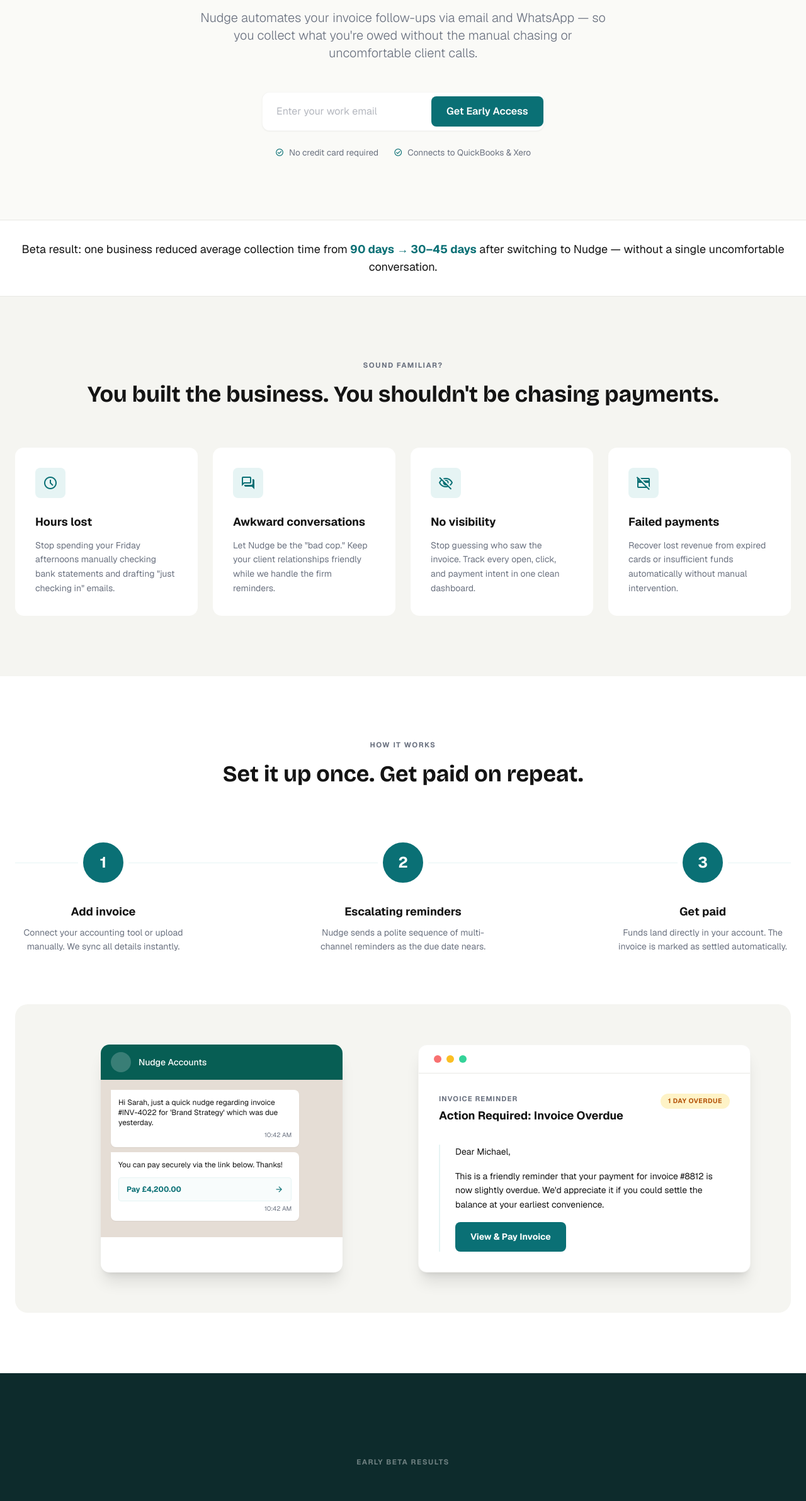
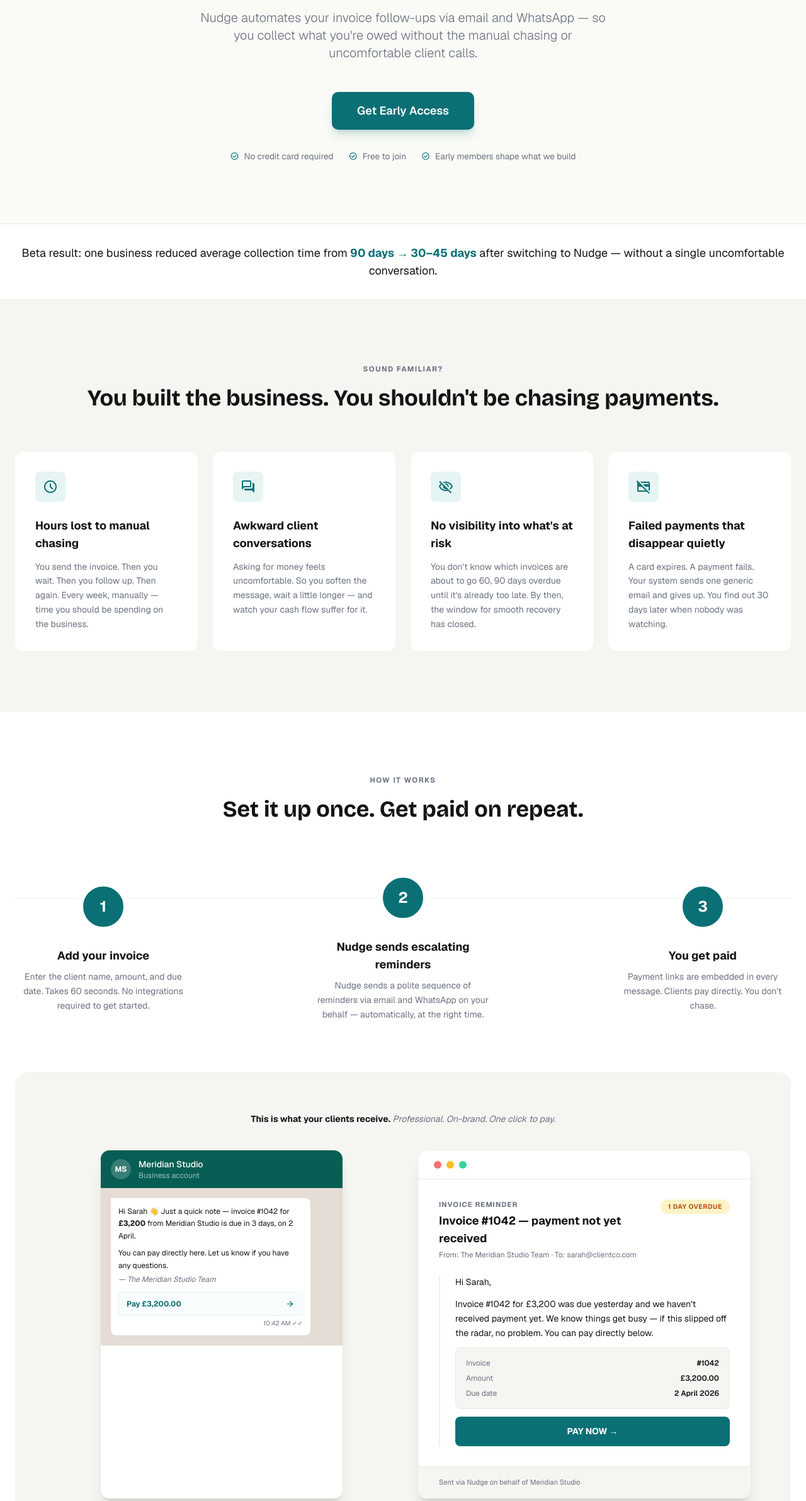
Before and after one commit to Aniket-975/nudge-landing, a plain HTML site: page stitch_nudge_landing_page (2)/code.html in a window 1280 px wide. Shown: the part 375-2759 px from the top of the page at 63% size. Drawn offline with nearby package versions, Linux system fonts and the light colour scheme; a script that the page names is missing.

Commit message:
apply all copy and mockup fixes

```diff
--- a/stitch_nudge_landing_page (2)/code.html
+++ b/stitch_nudge_landing_page (2)/code.html
@@ -1,15 +1,14 @@
 <!DOCTYPE html>
-
-<html class="scroll-smooth" lang="en"><head>
+<html class="scroll-smooth" lang="en">
+<head>
 <meta charset="utf-8"/>
 <meta content="width=device-width, initial-scale=1.0" name="viewport"/>
 <title>Nudge. — Automated Invoice Follow-ups</title>
 <script src="https://cdn.tailwindcss.com?plugins=forms,container-queries"></script>
 <link href="https://fonts.googleapis.com" rel="preconnect"/>
 <link crossorigin="" href="https://fonts.gstatic.com" rel="preconnect"/>
-<link href="https://fonts.googleapis.com/css2?family=Bricolage+Grotesque:opsz,wght@12..96,200..800&amp;family=Geist:wght@100..900&amp;display=swap" rel="stylesheet"/>
-<link href="https://fonts.googleapis.com/css2?family=Material+Symbols+Outlined:wght,FILL@100..700,0..1&amp;display=swap" rel="stylesheet"/>
-<link href="https://fonts.googleapis.com/css2?family=Material+Symbols+Outlined:wght,FILL@100..700,0..1&amp;display=swap" rel="stylesheet"/>
+<link href="https://fonts.googleapis.com/css2?family=Bricolage+Grotesque:opsz,wght@12..96,200..800&family=Geist:wght@100..900&display=swap" rel="stylesheet"/>
+<link href="https://fonts.googleapis.com/css2?family=Material+Symbols+Outlined:wght,FILL@100..700,0..1&display=swap" rel="stylesheet"/>
 <style>
   body {
     font-family: 'Geist', sans-serif;
@@ -57,16 +56,21 @@
 </script>
 </head>
 <body class="antialiased selection:bg-primary/20 selection:text-primary">
-<!-- 1. TOPNAVBAR -->
-<nav class="fixed top-0 w-full z-50 bg-white/70 dark:bg-[#0d2b2c]/70 backdrop-blur-xl shadow-sm dark:shadow-none">
+
+<!-- 1. NAV -->
+<nav class="fixed top-0 w-full z-50 bg-white/70 backdrop-blur-xl shadow-sm">
   <div class="flex justify-between items-center w-full px-6 py-4 max-w-7xl mx-auto">
-<div class="text-2xl font-extrabold tracking-tighter text-[#141414] dark:text-[#FAFAF7] font-[Bricolage_Grotesque]">Nudge.</div>
-<button class="bg-primary text-white px-5 py-2.5 rounded-[8px] font-medium hover:bg-primary-dark transition-all duration-300 active:scale-95" data-tally-open="8181O5" data-tally-width="480">
+    <div class="text-2xl font-extrabold tracking-tighter text-[#141414] font-[Bricolage_Grotesque]">Nudge.</div>
+    <button
+      class="bg-primary text-white px-5 py-2.5 rounded-[8px] font-medium hover:bg-primary-dark transition-all duration-300 active:scale-95"
+      data-tally-open="8181O5"
+      data-tally-width="480">
       Join the waitlist
     </button>
   </div>
 </nav>
-<!-- 2. HERO SECTION -->
+
+<!-- 2. HERO -->
 <header class="pt-40 pb-24 px-6 max-w-7xl mx-auto text-center overflow-hidden">
   <div class="inline-block px-4 py-1.5 mb-8 rounded-full bg-primary-light text-primary text-[0.72rem] font-bold tracking-[0.13em] uppercase">
     RECEIVABLES AUTOMATION
@@ -75,14 +79,18 @@
     Stop chasing invoices. <br/>
     <span class="text-primary italic">Start collecting them.</span>
   </h1>
-<p class="text-lg md:text-xl text-text-muted font-light max-w-2xl mx-auto mb-12 leading-relaxed">Nudge automates your invoice follow-ups via email and WhatsApp — so you collect what you're owed without the manual chasing or uncomfortable client calls.</p>
-<div class="max-w-md mx-auto mb-6">
-<div class="flex flex-col sm:flex-row gap-3 p-1.5 bg-white border border-[#e8e8e4]/40 rounded-[12px] shadow-sm">
-<input class="flex-grow px-4 py-3 bg-transparent border-none focus:ring-0 text-text-primary placeholder:text-text-muted/50" placeholder="Enter your work email" type="email"/>
-<button class="bg-primary text-white px-6 py-3 rounded-[8px] font-semibold hover:bg-primary-dark transition-all duration-300 whitespace-nowrap active:scale-95" data-tally-emoji-animation="wave" data-tally-emoji-text="👋" data-tally-open="8181O5" data-tally-width="480">
+  <p class="text-lg md:text-xl text-text-muted font-light max-w-2xl mx-auto mb-12 leading-relaxed">
+    Nudge automates your invoice follow-ups via email and WhatsApp — so you collect what you're owed without the manual chasing or uncomfortable client calls.
+  </p>
+  <div class="flex justify-center mb-8">
+    <button
+      class="bg-primary text-white px-10 py-4 rounded-[10px] font-semibold text-lg hover:bg-primary-dark transition-all duration-300 active:scale-95 shadow-lg shadow-primary/20"
+      data-tally-open="8181O5"
+      data-tally-emoji-text="👋"
+      data-tally-emoji-animation="wave"
+      data-tally-width="480">
       Get Early Access
     </button>
-</div>
   </div>
   <div class="flex flex-wrap justify-center gap-6 text-[0.85rem] text-text-muted">
     <div class="flex items-center gap-2">
@@ -91,10 +99,15 @@
     </div>
     <div class="flex items-center gap-2">
       <span class="material-symbols-outlined text-primary text-sm">check_circle</span>
-                Connects to QuickBooks &amp; Xero
+      Free to join
+    </div>
+    <div class="flex items-center gap-2">
+      <span class="material-symbols-outlined text-primary text-sm">check_circle</span>
+      Early members shape what we build
     </div>
   </div>
 </header>
+
 <!-- 3. PROOF BAR -->
 <section class="w-full bg-white border-y border-[#e8e8e4] py-8 overflow-hidden">
   <div class="max-w-7xl mx-auto px-6 text-center">
@@ -104,6 +117,7 @@
     </p>
   </div>
 </section>
+
 <!-- 4. PAIN SECTION -->
 <section class="bg-section-alt py-24 px-6">
   <div class="max-w-7xl mx-auto">
@@ -112,41 +126,47 @@
       <h2 class="text-3xl md:text-4xl font-headline font-bold mt-4">You built the business. You shouldn't be chasing payments.</h2>
     </div>
     <div class="grid grid-cols-1 md:grid-cols-2 lg:grid-cols-4 gap-6">
+
       <!-- Card 1 -->
       <div class="bg-white p-8 rounded-2xl hover:-translate-y-2 transition-transform duration-300">
         <div class="w-12 h-12 bg-primary-light rounded-lg flex items-center justify-center mb-6">
           <span class="material-symbols-outlined text-primary">schedule</span>
         </div>
-<h3 class="text-lg font-bold mb-3">Hours lost</h3>
-<p class="text-text-muted text-sm leading-relaxed">Stop spending your Friday afternoons manually checking bank statements and drafting "just checking in" emails.</p>
+        <h3 class="text-lg font-bold mb-3">Hours lost to manual chasing</h3>
+        <p class="text-text-muted text-sm leading-relaxed">You send the invoice. Then you wait. Then you follow up. Then again. Every week, manually — time you should be spending on the business.</p>
       </div>
+
       <!-- Card 2 -->
       <div class="bg-white p-8 rounded-2xl hover:-translate-y-2 transition-transform duration-300">
         <div class="w-12 h-12 bg-primary-light rounded-lg flex items-center justify-center mb-6">
           <span class="material-symbols-outlined text-primary">forum</span>
         </div>
-<h3 class="text-lg font-bold mb-3">Awkward conversations</h3>
-<p class="text-text-muted text-sm leading-relaxed">Let Nudge be the "bad cop." Keep your client relationships friendly while we handle the firm reminders.</p>
+        <h3 class="text-lg font-bold mb-3">Awkward client conversations</h3>
+        <p class="text-text-muted text-sm leading-relaxed">Asking for money feels uncomfortable. So you soften the message, wait a little longer — and watch your cash flow suffer for it.</p>
       </div>
+
       <!-- Card 3 -->
       <div class="bg-white p-8 rounded-2xl hover:-translate-y-2 transition-transform duration-300">
         <div class="w-12 h-12 bg-primary-light rounded-lg flex items-center justify-center mb-6">
           <span class="material-symbols-outlined text-primary">visibility_off</span>
         </div>
-<h3 class="text-lg font-bold mb-3">No visibility</h3>
-<p class="text-text-muted text-sm leading-relaxed">Stop guessing who saw the invoice. Track every open, click, and payment intent in one clean dashboard.</p>
+        <h3 class="text-lg font-bold mb-3">No visibility into what's at risk</h3>
+        <p class="text-text-muted text-sm leading-relaxed">You don't know which invoices are about to go 60, 90 days overdue until it's already too late. By then, the window for smooth recovery has closed.</p>
       </div>
+
       <!-- Card 4 -->
       <div class="bg-white p-8 rounded-2xl hover:-translate-y-2 transition-transform duration-300">
         <div class="w-12 h-12 bg-primary-light rounded-lg flex items-center justify-center mb-6">
           <span class="material-symbols-outlined text-primary">credit_card_off</span>
         </div>
-<h3 class="text-lg font-bold mb-3">Failed payments</h3>
-<p class="text-text-muted text-sm leading-relaxed">Recover lost revenue from expired cards or insufficient funds automatically without manual intervention.</p>
+        <h3 class="text-lg font-bold mb-3">Failed payments that disappear quietly</h3>
+        <p class="text-text-muted text-sm leading-relaxed">A card expires. A payment fails. Your system sends one generic email and gives up. You find out 30 days later when nobody was watching.</p>
       </div>
+
     </div>
   </div>
 </section>
+
 <!-- 5. HOW IT WORKS -->
 <section class="py-24 px-6 bg-white overflow-hidden">
   <div class="max-w-7xl mx-auto">
@@ -154,49 +174,60 @@
       <span class="text-[0.72rem] font-bold tracking-[0.13em] uppercase text-text-muted">HOW IT WORKS</span>
       <h2 class="text-3xl md:text-4xl font-headline font-bold mt-4">Set it up once. Get paid on repeat.</h2>
     </div>
+
     <!-- Steps -->
     <div class="relative flex flex-col md:flex-row justify-between items-center gap-12 mb-20">
       <div class="hidden md:block absolute top-10 left-0 w-full h-px bg-primary-light z-0"></div>
+
       <div class="relative z-10 flex flex-col items-center text-center max-w-[280px]">
         <div class="w-20 h-20 rounded-full bg-primary flex items-center justify-center text-white text-2xl font-bold mb-6 border-8 border-white">1</div>
-<h3 class="text-lg font-bold mb-2">Add invoice</h3>
-<p class="text-text-muted text-sm leading-relaxed">Connect your accounting tool or upload manually. We sync all details instantly.</p>
+        <h3 class="text-lg font-bold mb-2">Add your invoice</h3>
+        <p class="text-text-muted text-sm leading-relaxed">Enter the client name, amount, and due date. Takes 60 seconds. No integrations required to get started.</p>
       </div>
+
       <div class="relative z-10 flex flex-col items-center text-center max-w-[280px]">
         <div class="w-20 h-20 rounded-full bg-primary flex items-center justify-center text-white text-2xl font-bold mb-6 border-8 border-white">2</div>
-<h3 class="text-lg font-bold mb-2">Escalating reminders</h3>
-<p class="text-text-muted text-sm leading-relaxed">Nudge sends a polite sequence of multi-channel reminders as the due date nears.</p>
+        <h3 class="text-lg font-bold mb-2">Nudge sends escalating reminders</h3>
+        <p class="text-text-muted text-sm leading-relaxed">Nudge sends a polite sequence of reminders via email and WhatsApp on your behalf — automatically, at the right time.</p>
       </div>
+
       <div class="relative z-10 flex flex-col items-center text-center max-w-[280px]">
         <div class="w-20 h-20 rounded-full bg-primary flex items-center justify-center text-white text-2xl font-bold mb-6 border-8 border-white">3</div>
-<h3 class="text-lg font-bold mb-2">Get paid</h3>
-<p class="text-text-muted text-sm leading-relaxed">Funds land directly in your account. The invoice is marked as settled automatically.</p>
+        <h3 class="text-lg font-bold mb-2">You get paid</h3>
+        <p class="text-text-muted text-sm leading-relaxed">Payment links are embedded in every message. Clients pay directly. You don't chase.</p>
       </div>
     </div>
+
     <!-- Mockup Panel -->
     <div class="bg-section-alt rounded-[20px] p-8 md:p-12 lg:p-16">
+      <p class="text-center text-text-muted text-sm mb-10 italic">
+        <strong class="text-text-primary not-italic">This is what your clients receive.</strong> Professional. On-brand. One click to pay.
+      </p>
       <div class="grid grid-cols-1 lg:grid-cols-2 gap-12">
+
         <!-- WhatsApp Mockup -->
         <div class="bg-white rounded-2xl shadow-xl overflow-hidden max-w-sm mx-auto w-full">
           <div class="bg-[#075E54] px-4 py-3 flex items-center gap-3">
-<div class="w-8 h-8 rounded-full bg-white/20"></div>
-<div class="text-white text-sm font-medium">Nudge Accounts</div>
+            <div class="w-8 h-8 rounded-full bg-white/20 flex items-center justify-center text-white text-xs font-bold">MS</div>
+            <div>
+              <div class="text-white text-sm font-medium">Meridian Studio</div>
+              <div class="text-white/60 text-xs">Business account</div>
+            </div>
           </div>
           <div class="p-4 bg-[#E5DDD5] min-h-[250px] flex flex-col gap-2">
-<div class="bg-white p-3 rounded-lg rounded-tl-none shadow-sm max-w-[85%]">
-<p class="text-xs text-text-primary">Hi Sarah, just a quick nudge regarding invoice #INV-4022 for 'Brand Strategy' which was due yesterday.</p>
-<span class="text-[10px] text-text-muted block text-right mt-1">10:42 AM</span>
-</div>
-<div class="bg-white p-3 rounded-lg rounded-tl-none shadow-sm max-w-[85%]">
-<p class="text-xs text-text-primary">You can pay securely via the link below. Thanks!</p>
+            <div class="bg-white p-3 rounded-lg rounded-tl-none shadow-sm max-w-[90%]">
+              <p class="text-xs text-text-primary leading-relaxed">Hi Sarah 👋 Just a quick note — invoice #1042 for <strong>£3,200</strong> from Meridian Studio is due in 3 days, on 2 April.</p>
+              <p class="text-xs text-text-primary leading-relaxed mt-2">You can pay directly here. Let us know if you have any questions.</p>
+              <p class="text-xs text-text-muted mt-1 italic">— The Meridian Studio Team</p>
               <div class="mt-3 py-2 px-3 border border-primary-light rounded bg-primary-light/30 flex items-center justify-between">
-<span class="text-primary font-bold text-xs">Pay £4,200.00</span>
+                <span class="text-primary font-bold text-xs">Pay £3,200.00</span>
                 <span class="material-symbols-outlined text-primary text-sm">arrow_forward</span>
               </div>
-<span class="text-[10px] text-text-muted block text-right mt-1">10:42 AM</span>
+              <span class="text-[10px] text-text-muted block text-right mt-1">10:42 AM ✓✓</span>
             </div>
           </div>
         </div>
+
         <!-- Email Mockup -->
         <div class="bg-white rounded-2xl shadow-xl border border-[#e8e8e4]/40 overflow-hidden flex flex-col w-full">
           <div class="border-b border-[#e8e8e4] px-6 py-4 flex items-center gap-2">
@@ -205,26 +236,37 @@
             <div class="w-3 h-3 rounded-full bg-emerald-400"></div>
           </div>
           <div class="p-8">
-<div class="flex justify-between items-start mb-8">
+            <div class="flex justify-between items-start mb-6">
               <div>
                 <div class="text-[0.7rem] font-bold text-text-muted uppercase tracking-widest mb-1">INVOICE REMINDER</div>
-<h4 class="text-lg font-bold">Action Required: Invoice Overdue</h4>
+                <h4 class="text-lg font-bold">Invoice #1042 — payment not yet received</h4>
+                <p class="text-xs text-text-muted mt-1">From: The Meridian Studio Team · To: sarah@clientco.com</p>
               </div>
-<span class="px-3 py-1 bg-amber-100 text-amber-700 rounded-full text-[0.65rem] font-bold uppercase tracking-wider">1 day overdue</span>
+              <span class="px-3 py-1 bg-amber-100 text-amber-700 rounded-full text-[0.65rem] font-bold uppercase tracking-wider whitespace-nowrap ml-4">1 day overdue</span>
             </div>
-<div class="space-y-4 text-sm text-text-primary leading-relaxed border-l-2 border-primary-light pl-6">
-<p>Dear Michael,</p>
-<p>This is a friendly reminder that your payment for invoice #8812 is now slightly overdue. We'd appreciate it if you could settle the balance at your earliest convenience.</p>
-<button class="mt-4 bg-primary text-white px-6 py-3 rounded-[8px] font-bold hover:bg-primary-dark transition-all">
-                                    View &amp; Pay Invoice
+            <div class="space-y-3 text-sm text-text-primary leading-relaxed border-l-2 border-primary-light pl-6">
+              <p>Hi Sarah,</p>
+              <p>Invoice #1042 for £3,200 was due yesterday and we haven't received payment yet. We know things get busy — if this slipped off the radar, no problem. You can pay directly below.</p>
+              <div class="bg-section-alt rounded-lg p-4 border border-[#e8e8e4] my-4">
+                <div class="flex justify-between text-xs mb-2"><span class="text-text-muted">Invoice</span><span class="font-semibold">#1042</span></div>
+                <div class="flex justify-between text-xs mb-2"><span class="text-text-muted">Amount</span><span class="font-semibold">£3,200.00</span></div>
+                <div class="flex justify-between text-xs"><span class="text-text-muted">Due date</span><span class="font-semibold">2 April 2026</span></div>
+              </div>
+              <button class="w-full mt-2 bg-primary text-white px-6 py-3 rounded-[8px] font-bold hover:bg-primary-dark transition-all text-center">
+                PAY NOW →
               </button>
             </div>
           </div>
+          <div class="px-8 py-4 border-t border-[#e8e8e4] bg-section-alt">
+            <p class="text-[0.7rem] text-text-muted">Sent via Nudge on behalf of Meridian Studio</p>
           </div>
+        </div>
+
       </div>
     </div>
   </div>
 </section>
+
 <!-- 6. STATS SECTION -->
 <section class="bg-dark-surface py-32 px-6">
   <div class="max-w-7xl mx-auto text-center">
@@ -233,29 +275,32 @@
       <h2 class="text-[5rem] md:text-[8rem] lg:text-[10rem] font-headline font-extrabold text-white leading-none tracking-tighter">
         30–<span class="text-[#1a9399] italic">45 days</span>
       </h2>
-<p class="text-white/60 text-lg md:text-xl font-light mt-4">Average collection cycle reduced from 90 days.</p>
+      <p class="text-white/60 text-lg md:text-xl font-light mt-4">Average collection time for Nudge users — down from 90+ days.</p>
     </div>
     <div class="grid grid-cols-1 md:grid-cols-3 gap-8 text-left">
       <div class="bg-dark-card p-8 rounded-2xl border border-transparent hover:border-primary transition-colors duration-500">
-<h3 class="text-white text-xl font-bold mb-3">Custom Sequences</h3>
-<p class="text-white/60 text-sm leading-relaxed">Tailor the tone and timing of every follow-up based on the client type.</p>
+        <h3 class="text-white text-xl font-bold mb-3">Automated Sequences</h3>
+        <p class="text-white/60 text-sm leading-relaxed">Tailored email and WhatsApp follow-ups go out on time, every time — without you lifting a finger.</p>
       </div>
       <div class="bg-dark-card p-8 rounded-2xl border border-transparent hover:border-primary transition-colors duration-500">
-<h3 class="text-white text-xl font-bold mb-3">Smart Links</h3>
-<p class="text-white/60 text-sm leading-relaxed">One-click payment links embedded in every WhatsApp and email nudge.</p>
+        <h3 class="text-white text-xl font-bold mb-3">Payment Link in Every Message</h3>
+        <p class="text-white/60 text-sm leading-relaxed">One-click payment links embedded in every WhatsApp and email nudge. Clients pay instantly — no login, no friction.</p>
       </div>
       <div class="bg-dark-card p-8 rounded-2xl border border-transparent hover:border-primary transition-colors duration-500">
-<h3 class="text-white text-xl font-bold mb-3">Instant Setup</h3>
-<p class="text-white/60 text-sm leading-relaxed">Sync with your accounting platform in under 60 seconds. No dev work required.</p>
+        <h3 class="text-white text-xl font-bold mb-3">Live in 60 Seconds</h3>
+        <p class="text-white/60 text-sm leading-relaxed">No technical setup. No integrations required to get started. Add your first invoice and go.</p>
       </div>
     </div>
   </div>
 </section>
+
 <!-- 7. FOUNDER QUOTE -->
 <section class="py-32 px-6 bg-white">
   <div class="max-w-[700px] mx-auto text-center">
-<span class="material-symbols-outlined text-primary text-6xl opacity-20 mb-8" data-weight="fill">format_quote</span>
-<blockquote class="text-2xl md:text-3xl font-headline italic font-medium leading-tight text-text-primary mb-10">"I built Nudge because I spent two years chasing invoices manually in a supply chain role — and watched my family business do the same thing every single month. The tools that existed were built for enterprise finance teams. We built Nudge for the businesses actually doing the chasing."</blockquote>
+    <span class="material-symbols-outlined text-primary text-6xl opacity-20 mb-8">format_quote</span>
+    <blockquote class="text-2xl md:text-3xl font-headline italic font-medium leading-tight text-text-primary mb-10">
+      "I built Nudge because I spent two years chasing invoices manually in a supply chain role — and watched my family business do the same thing every single month. The tools that existed were built for enterprise finance teams. We built Nudge for the businesses actually doing the chasing."
+    </blockquote>
     <div class="flex flex-col items-center">
       <div class="w-14 h-14 bg-primary-light rounded-full flex items-center justify-center text-primary font-bold text-xl mb-4">A</div>
       <div class="font-bold text-text-primary">Ani</div>
@@ -263,6 +308,7 @@
     </div>
   </div>
 </section>
+
 <!-- 8. COMING SOON BAR -->
 <section class="bg-section-alt border-y border-[#e8e8e4] py-4">
   <div class="max-w-7xl mx-auto px-6 text-center">
@@ -271,26 +317,33 @@
     </p>
   </div>
 </section>
+
 <!-- 9. FINAL CTA -->
 <section class="bg-primary py-24 px-6 text-center overflow-hidden">
   <div class="max-w-4xl mx-auto">
-<h2 class="text-4xl md:text-6xl font-headline font-extrabold text-white mb-12">
+    <h2 class="text-4xl md:text-6xl font-headline font-extrabold text-white mb-6">
       Stop chasing. <br/>
       <span class="italic font-light opacity-90">Start collecting.</span>
     </h2>
-<div class="max-w-md mx-auto">
-<div class="flex flex-col sm:flex-row gap-3 p-1.5 bg-white/10 backdrop-blur-md border border-white/20 rounded-[12px]">
-<input class="flex-grow px-4 py-3 bg-transparent border-none focus:ring-0 text-white placeholder:text-white/60" placeholder="Enter your work email" type="email"/>
-<button class="bg-white text-primary px-8 py-3 rounded-[8px] font-bold hover:bg-primary-light transition-all active:scale-95" data-tally-open="8181O5" data-tally-width="480">
+    <p class="text-white/70 text-lg font-light max-w-md mx-auto mb-10 leading-relaxed">
+      Join the waitlist and be among the first businesses to use Nudge — plus get early input into what we build next.
+    </p>
+    <div class="flex justify-center mb-6">
+      <button
+        class="bg-white text-primary px-12 py-4 rounded-[10px] font-bold text-lg hover:bg-primary-light transition-all active:scale-95 shadow-xl"
+        data-tally-open="8181O5"
+        data-tally-width="480">
         Join the Waitlist
       </button>
     </div>
-<p class="text-white/60 text-[0.7rem] uppercase tracking-widest mt-6">Early access open now — limited spots for Q3 2026 launch</p>
-</div>
+    <p class="text-white/50 text-[0.75rem] uppercase tracking-widest">
+      Early access open now — limited spots for Q3 2026 launch
+    </p>
   </div>
 </section>
+
 <!-- 10. FOOTER -->
-<footer class="bg-[#141414] py-16 px-6 text-white overflow-hidden rounded-t-3xl">
+<footer class="bg-[#141414] py-16 px-6 text-white rounded-t-3xl">
   <div class="max-w-7xl mx-auto flex flex-col md:flex-row justify-between items-center gap-12">
     <div class="text-2xl font-extrabold tracking-tighter font-headline">Nudge.</div>
     <p class="text-gray-400 text-sm max-w-xs text-center md:text-left font-light leading-relaxed">
@@ -299,16 +352,17 @@
     <div class="flex gap-8 text-sm">
       <a class="text-gray-400 hover:text-white transition-colors" href="#">Privacy Policy</a>
       <a class="text-gray-400 hover:text-white transition-colors" href="#">Terms of Service</a>
-<a class="text-gray-400 hover:text-white transition-colors" href="#">Security</a>
-<a class="text-gray-400 hover:text-white transition-colors" href="#">Contact</a>
+      <a class="text-gray-400 hover:text-white transition-colors" href="mailto:hello@nudge.so">Contact</a>
     </div>
   </div>
   <div class="max-w-7xl mx-auto mt-16 pt-8 border-t border-white/5 flex flex-col md:flex-row justify-between items-center gap-4 text-[0.7rem] uppercase tracking-widest text-gray-500 font-medium">
     <div>© 2026 Nudge. All rights reserved.</div>
-<div class="flex gap-4">
-<a class="hover:text-primary transition-colors" href="#">Twitter</a>
+    <div>
       <a class="hover:text-primary transition-colors" href="#">LinkedIn</a>
     </div>
   </div>
 </footer>
-<script src="https://tally.so/widgets/embed.js"></script></body></html>
+
+<script src="https://tally.so/widgets/embed.js"></script>
+</body>
+</html>
```
Lines whose indentation alone changed are shown as unchanged.
